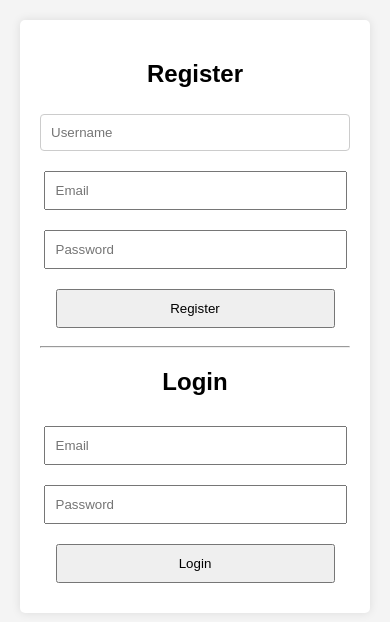
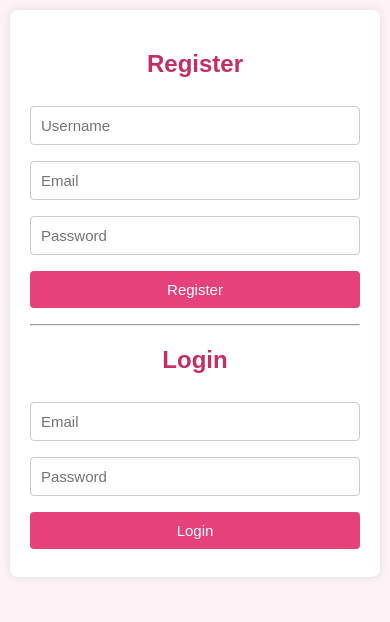
Before and after one commit to CallumeEdwards777/Full-stack-application-for-a-tech-blog, a website: page public/assets/index.html in a window 390 px wide. Drawn offline with Linux system fonts and the light colour scheme; files that its build step writes are made by us from their sources; files whose address does not match are found by name.

Commit message:
Updated CSS for some theming to make it look less plain

```diff
--- a/public/assets/style.css
+++ b/public/assets/style.css
@@ -1,48 +1,66 @@
 body {
     font-family: Arial, sans-serif;
-    background-color: #f4f4f4;
+    background-color: #fdf2f6;
     text-align: center;
     margin: 0;
     padding: 20px;
 }
 
 .container {
-    max-width: 400px;
+    max-width: 500px;
     margin: auto;
     background: white;
     padding: 20px;
-    border-radius: 5px;
+    border-radius: 8px;
     box-shadow: 0 0 10px rgba(0, 0, 0, 0.1);
 }
 
-input,
-button {
-    width: 90%;
-    margin: 10px 0;
-    padding: 10px;
+h2 {
+    color: #c62d61;
 }
 
-input[type="text"],
+input,
+button,
 select,
 textarea {
     width: 100%;
+    box-sizing: border-box;
+    margin: 8px 0;
+    padding: 10px;
     border: 1px solid #ccc;
     border-radius: 4px;
-    box-sizing: border-box;
-    margin-top: 6px;
-    margin-bottom: 10px;
+    font-size: 15px;
 }
 
-input[type="submit"] {
+button {
+    background: #e6417a;
+    color: white;
     border: none;
-    background: #4aaaa5;
-    padding: 12px 20px;
+    cursor: pointer;
+}
+
+button:hover {
+    background: #c62d61;
+}
+
+#posts {
+    text-align: left;
+}
+
+#posts div {
+    border-left: 4px solid #e6417a;
+    background: #fdf2f6;
+    padding: 10px;
+    margin: 10px 0;
     border-radius: 4px;
-    cursor: pointer;
-    color: #ffffff;
-    font-size: 16px;
 }
 
 .hidden {
     display: none;
 }
+
+@media (max-width: 480px) {
+    body {
+        padding: 10px;
+    }
+}
```
